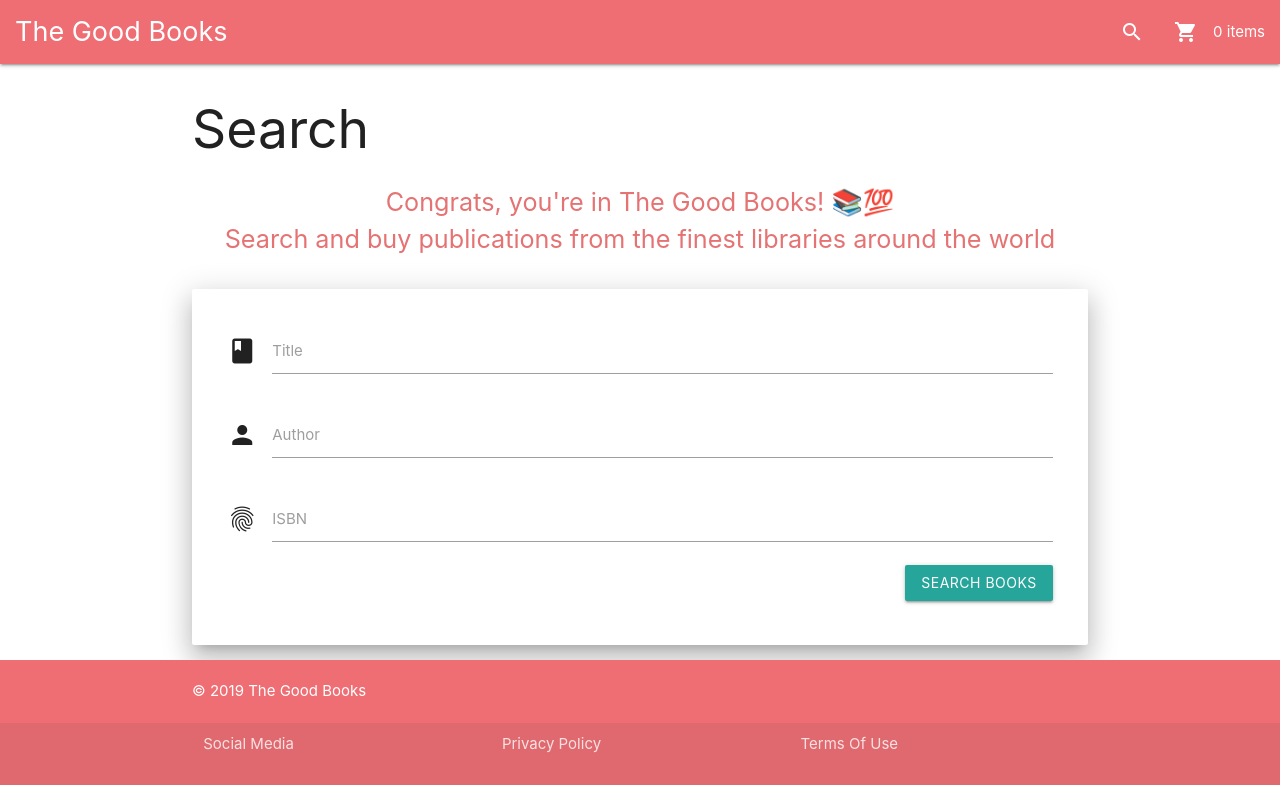
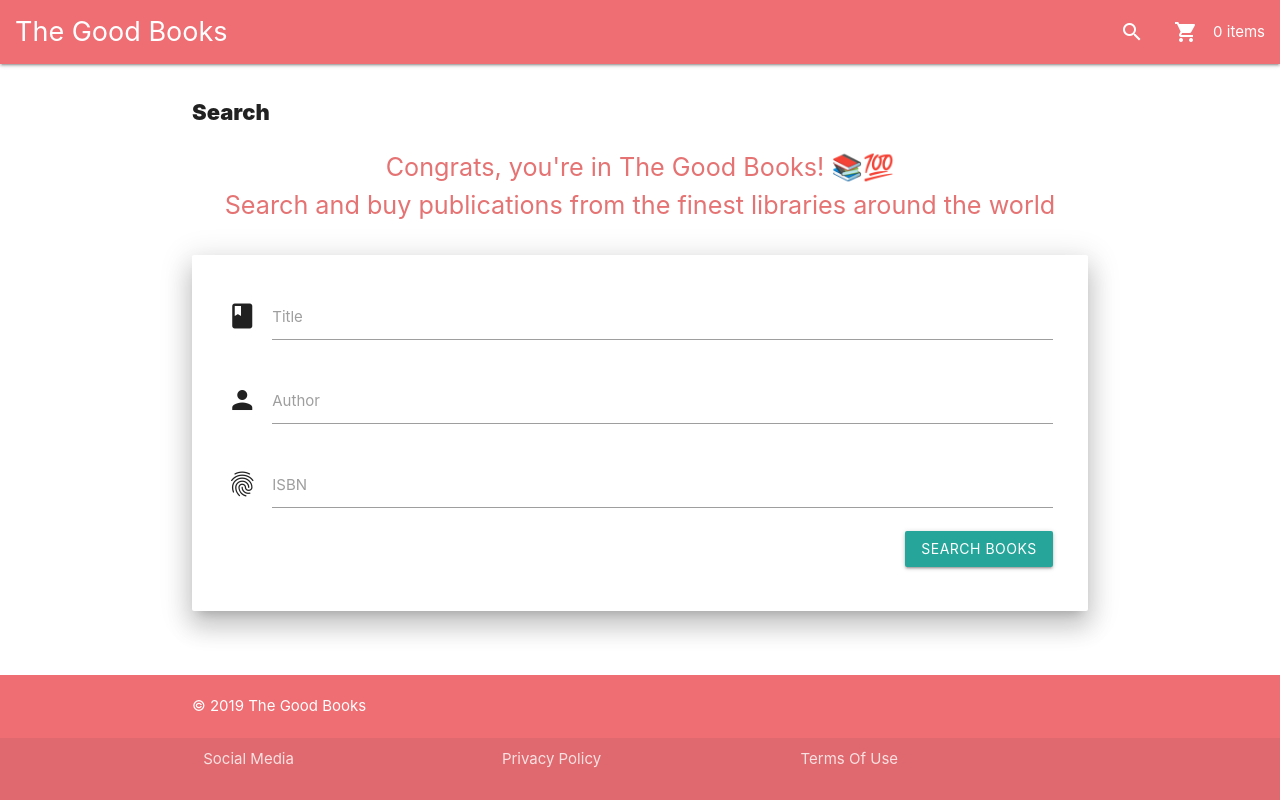
Before and after one commit to niiccolas/the-good-books, an Angular app: page /search in a window 1280 px wide. Built offline with nearby package versions, Linux system fonts and the light colour scheme.

Commit message:
Make Footer comp. sticky at page bottom

```diff
--- a/src/styles.sass
+++ b/src/styles.sass
@@ -1 +1,21 @@
 /* You can add global styles to this file, and also import other style files */
+h2
+  font-size: 22px
+
+h3
+  font-size: 18px
+
+h4
+  font-size: 14px
+
+h2, h3, h4
+  font-weight: 900
+
+// Page bottom Sticky Footer
+app-root
+  display: flex
+  min-height: 100vh
+  flex-direction: column
+
+main
+  flex: 1 0 auto
```
